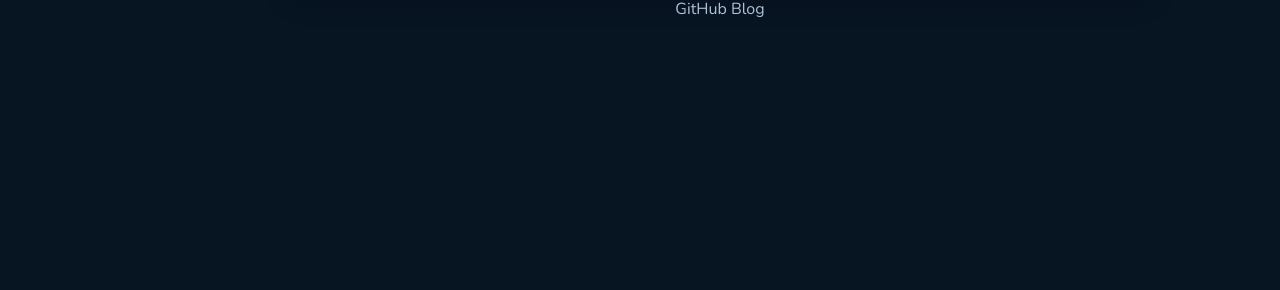
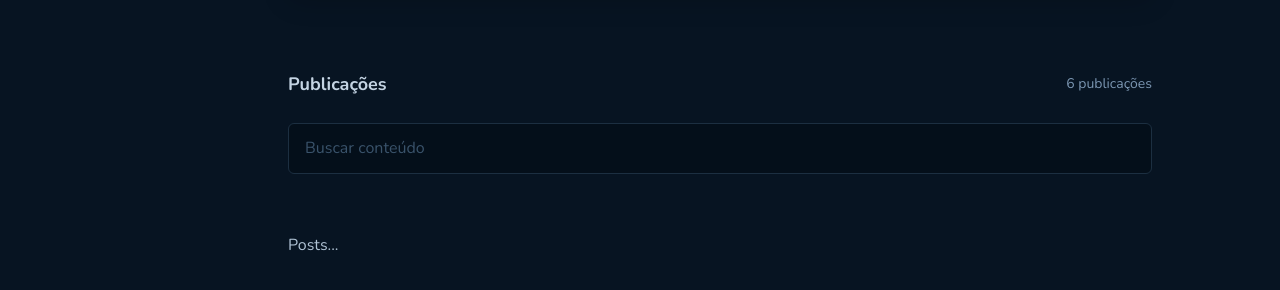
Before and after one commit to viniciusmb17/github-blog, a React (Vite) app: page / in a window 1280 px wide. Shown: the part 422-712 px from the top of the page. Built offline with nearby package versions, Linux system fonts and the light colour scheme.

Commit message:
feat: Blog section, header, search input and subtitle

```diff
--- a/src/pages/Blog/index.tsx
+++ b/src/pages/Blog/index.tsx
@@ -1,11 +1,25 @@
 import { Profile } from './components/Profile'
-import { BlogContainer } from './style'
+import {
+  BlogContainer,
+  BlogSection,
+  BlogHeader,
+  BlogSearchInput,
+  BlogSubtitle,
+  BlogPosts,
+} from './style'
 
 export function Blog() {
   return (
     <BlogContainer>
       <Profile />
-      GitHub Blog
+      <BlogSection>
+        <BlogHeader>
+          <BlogSubtitle>Publicações</BlogSubtitle>
+          <span>6 publicações</span>
+        </BlogHeader>
+        <BlogSearchInput type="text" placeholder="Buscar conteúdo" />
+        <BlogPosts>Posts...</BlogPosts>
+      </BlogSection>
     </BlogContainer>
   )
 }
--- a/src/pages/Blog/style.ts
+++ b/src/pages/Blog/style.ts
@@ -8,4 +8,56 @@ export const BlogContainer = styled.div`
   width: 90rem;
   align-items: center;
   background-color: ${(props) => props.theme['base-background']};
+  row-gap: 72px;
 `
+export const BlogSection = styled.section`
+  display: flex;
+  flex-direction: column;
+  width: 54rem;
+`
+
+export const BlogHeader = styled.header`
+  display: flex;
+  justify-content: space-between;
+  align-items: center;
+
+  span {
+    font-size: 0.875rem;
+    line-height: 160%;
+    color: ${(props) => props.theme['base-span']};
+  }
+`
+
+export const BlogSubtitle = styled.h2`
+  font-weight: 700;
+  font-size: 1.125rem;
+  line-height: 160%;
+  color: ${(props) => props.theme['base-subtitle']};
+`
+
+export const BlogSearchInput = styled.input`
+  display: flex;
+  align-items: center;
+  padding: 0.75rem 1rem;
+  margin-top: 1.5rem;
+  background-color: ${(props) => props.theme['base-input']};
+  color: ${(props) => props.theme['base-text']};
+
+  border: 1px solid ${(props) => props.theme['base-border']};
+  border-radius: 6px;
+  line-height: 160%;
+
+  ::placeholder {
+    color: ${(props) => props.theme['base-label']};
+  }
+
+  :focus {
+    border: 1px solid ${(props) => props.theme.blue};
+  }
+`
+
+export const BlogPosts = styled.main`
+  margin-top: 3.75rem;
+  display: grid;
+  width: ;
+`
--- a/src/styles/global.ts
+++ b/src/styles/global.ts
@@ -9,6 +9,7 @@ export const GlobalStyle = createGlobalStyle`
 
 :focus {
   outline: 0;
+  border: 1px solid ${(props) => props.theme.blue};
 }
 
 body {
```
